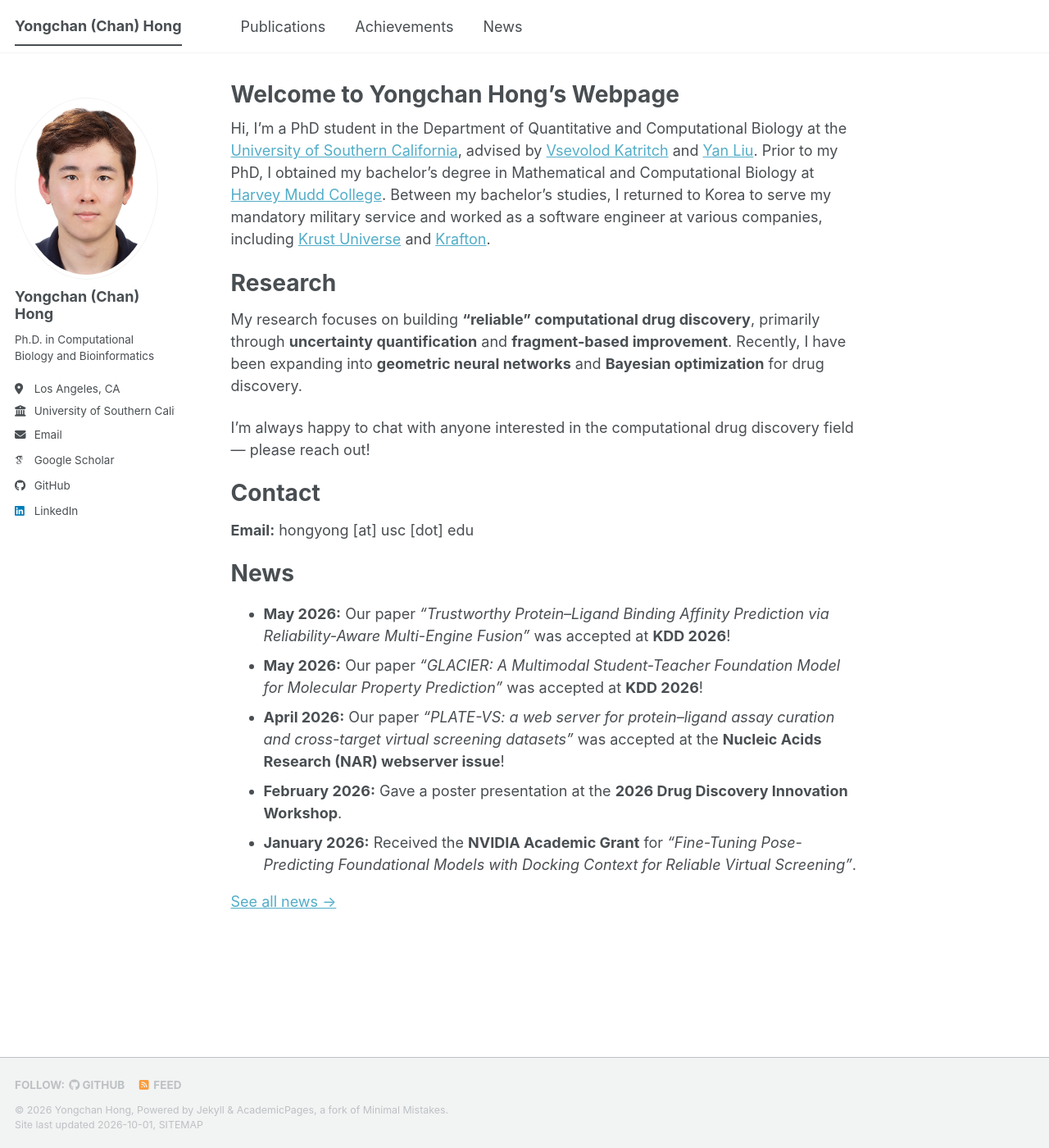
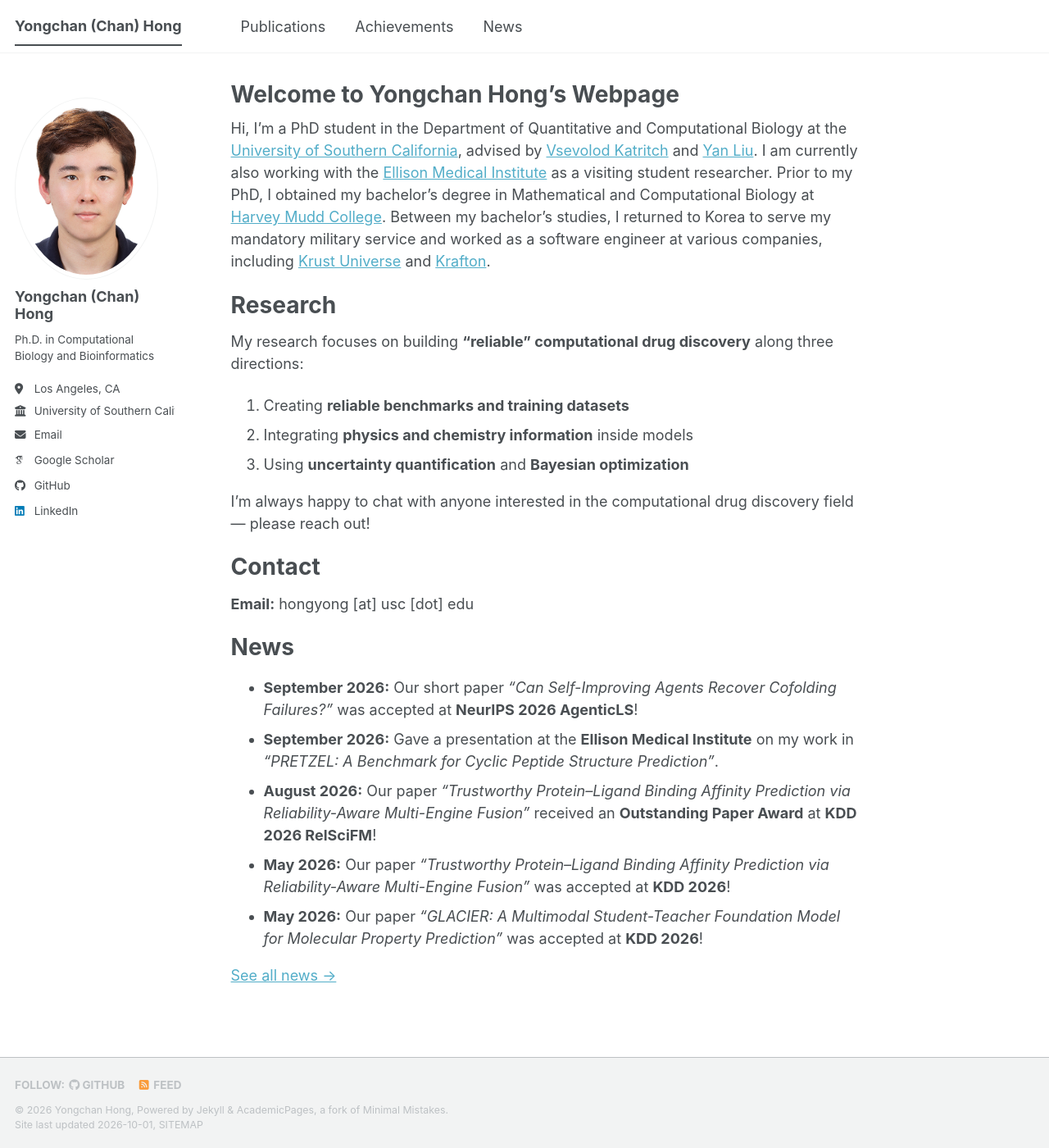
Before and after one commit to yongchand/yongchand.github.io, a Jekyll site: the page built from _pages/about.md, in a window 1280 px wide and 1400 px high. Shown: the whole window at 82% size. Built offline with Jekyll 4.4.1, drawn with Linux system fonts in a browser that asks for light colours; some web fonts are replaced; a script bundle is joined from its source files by our own code; library files that are not in the unit come from our copies.

Commit message:
Update my website

```diff
--- a/_pages/about.md
+++ b/_pages/about.md
@@ -7,11 +7,15 @@ redirect_from:
   - /about.html
 ---
 
-Hi, I'm a PhD student in the Department of Quantitative and Computational Biology at the [University of Southern California](https://usc.edu/), advised by [Vsevolod Katritch](https://dornsife.usc.edu/profile/vsevolod-katritch/) and [Yan Liu](https://sites.google.com/view/yanliu-ai/home). Prior to my PhD, I obtained my bachelor's degree in Mathematical and Computational Biology at [Harvey Mudd College](https://www.hmc.edu/). Between my bachelor's studies, I returned to Korea to serve my mandatory military service and worked as a software engineer at various companies, including [Krust Universe](https://krustuniverse.com/) and [Krafton](https://www.krafton.com/en/games/battlegrounds/).
+Hi, I'm a PhD student in the Department of Quantitative and Computational Biology at the [University of Southern California](https://usc.edu/), advised by [Vsevolod Katritch](https://dornsife.usc.edu/profile/vsevolod-katritch/) and [Yan Liu](https://sites.google.com/view/yanliu-ai/home). I am currently also working with the [Ellison Medical Institute](https://ellisonmedicalinstitute.org/) as a visiting student researcher. Prior to my PhD, I obtained my bachelor's degree in Mathematical and Computational Biology at [Harvey Mudd College](https://www.hmc.edu/). Between my bachelor's studies, I returned to Korea to serve my mandatory military service and worked as a software engineer at various companies, including [Krust Universe](https://krustuniverse.com/) and [Krafton](https://www.krafton.com/en/games/battlegrounds/).
 
 Research
 ======
-My research focuses on building **"reliable" computational drug discovery**, primarily through **uncertainty quantification** and **fragment-based improvement**. Recently, I have been expanding into **geometric neural networks** and **Bayesian optimization** for drug discovery.
+My research focuses on building **"reliable" computational drug discovery** along three directions:
+
+1. Creating **reliable benchmarks and training datasets**
+2. Integrating **physics and chemistry information** inside models
+3. Using **uncertainty quantification** and **Bayesian optimization**
 
 I'm always happy to chat with anyone interested in the computational drug discovery field — please reach out!
 
@@ -21,10 +25,10 @@ Contact
 
 News
 ======
+- **September 2026:** Our short paper *"Can Self-Improving Agents Recover Cofolding Failures?"* was accepted at **NeurIPS 2026 AgenticLS**!
+- **September 2026:** Gave a presentation at the **Ellison Medical Institute** on my work in *"PRETZEL: A Benchmark for Cyclic Peptide Structure Prediction"*.
+- **August 2026:** Our paper *"Trustworthy Protein–Ligand Binding Affinity Prediction via Reliability-Aware Multi-Engine Fusion"* received an **Outstanding Paper Award** at **KDD 2026 RelSciFM**!
 - **May 2026:** Our paper *"Trustworthy Protein–Ligand Binding Affinity Prediction via Reliability-Aware Multi-Engine Fusion"* was accepted at **KDD 2026**!
 - **May 2026:** Our paper *"GLACIER: A Multimodal Student-Teacher Foundation Model for Molecular Property Prediction"* was accepted at **KDD 2026**!
-- **April 2026:** Our paper *"PLATE-VS: a web server for protein–ligand assay curation and cross-target virtual screening datasets"* was accepted at the **Nucleic Acids Research (NAR) webserver issue**!
-- **February 2026:** Gave a poster presentation at the **2026 Drug Discovery Innovation Workshop**.
-- **January 2026:** Received the **NVIDIA Academic Grant** for *"Fine-Tuning Pose-Predicting Foundational Models with Docking Context for Reliable Virtual Screening"*.
 
 [See all news →](/news/)
```
Also changed, not shown: _pages/achievements.md (+9 -0 lines), _pages/news.md (+3 -0 lines), _pages/publications.md (+18 -0 lines).
